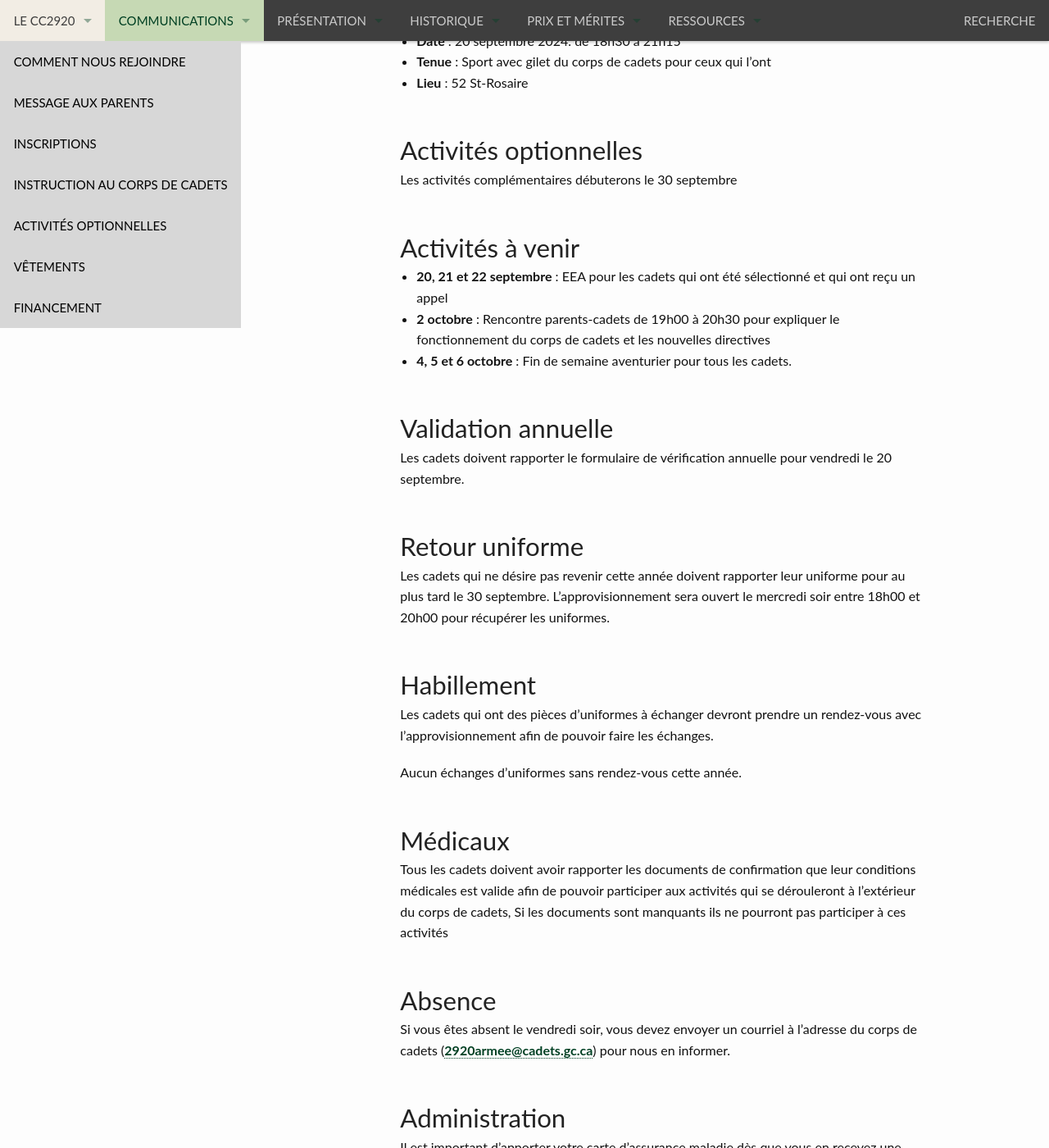
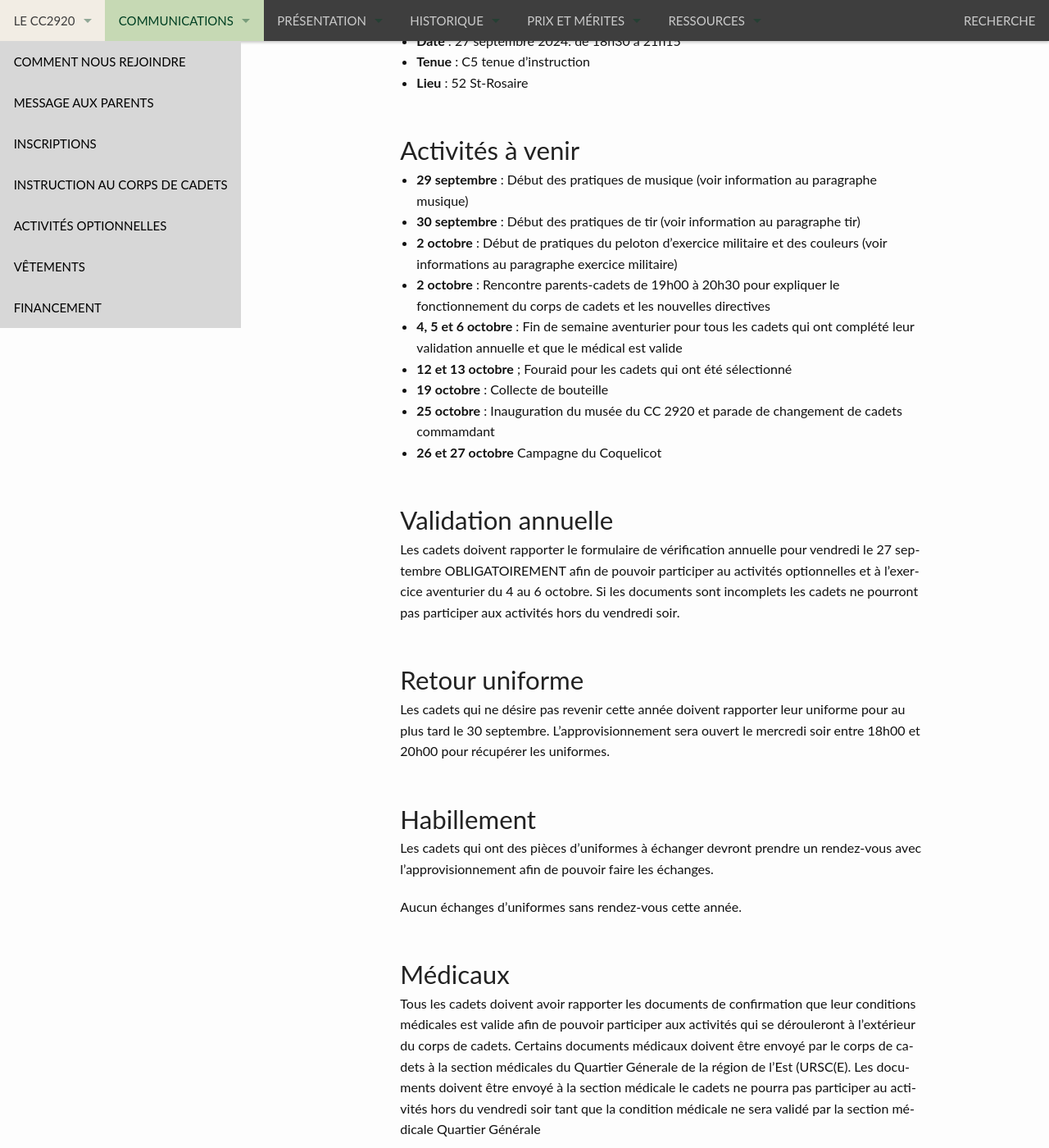
Before and after one commit to CC2920/web, a Jekyll site: the page built from _communications/messages.md, in a window 1280 px wide and 1400 px high, scrolled down 345 px. Shown: the whole window at 82% size. Built offline with Jekyll 4.4.1, drawn with Linux system fonts in a browser that asks for light colours; some of the changed text lies outside the part shown.

Commit message:
Message semaine du 22 spetembre

```diff
--- a/_communications/messages.md
+++ b/_communications/messages.md
@@ -5,23 +5,26 @@ layout: "messages"
 
 ## Soirée d'instruction
 
-- **Date** : 20 septembre 2024. de 18h30 à 21h15
-- **Tenue** : Sport avec gilet du corps de cadets pour ceux qui l'ont
+- **Date** : 27 septembre 2024. de 18h30 à 21h15
+- **Tenue** : C5 tenue d'instruction
 - **Lieu** : 52 St-Rosaire
-
-## Activités optionnelles
-
-Les activités complémentaires débuterons le 30 septembre
 
 ## Activités à venir
 
-- **20, 21 et 22 septembre** : EEA pour les cadets qui ont été sélectionné et qui ont reçu un appel
+- **29 septembre** : Début des pratiques de musique (voir information au paragraphe musique)
+- **30 septembre** : Début des pratiques de tir (voir information au paragraphe tir)
+- **2 octobre** : Début de pratiques du peloton d'exercice militaire et des couleurs (voir informations au paragraphe exercice militaire)
 - **2 octobre** : Rencontre parents-cadets de 19h00 à 20h30 pour expliquer le fonctionnement du corps de cadets et les nouvelles directives
-- **4, 5 et 6 octobre** : Fin de semaine aventurier pour tous les cadets.
+- **4, 5 et 6 octobre** : Fin de semaine aventurier pour tous les cadets qui ont complété leur validation annuelle et que le médical est valide
+- **12 et 13 octobre** ; Fouraid pour les cadets qui ont été sélectionné
+- **19 octobre** : Collecte de bouteille
+- **25 octobre** : Inauguration du musée du CC 2920 et parade de changement de cadets commamdant
+- **26 et 27 octobre** Campagne du Coquelicot
 
 ## Validation annuelle
 
-Les cadets doivent rapporter le formulaire de vérification annuelle pour vendredi le 20 septembre.
+Les cadets doivent rapporter le formulaire de vérification annuelle pour vendredi le 27 septembre OBLIGATOIREMENT afin de pouvoir participer au activités optionnelles et à l'exercice aventurier du 4 au 6 octobre.
+Si les documents sont incomplets les cadets ne pourront pas participer aux activités hors du vendredi soir.
 
 ## Retour uniforme
 
@@ -35,7 +38,48 @@ Aucun échanges d'uniformes sans rendez-vous cette année.
 
 ## Médicaux
 
-Tous les cadets doivent avoir rapporter les documents de confirmation que leur conditions médicales est valide afin de pouvoir participer aux activités qui se dérouleront à l'extérieur du corps de cadets, Si les documents sont manquants ils ne pourront pas participer à ces activités
+Tous les cadets doivent avoir rapporter les documents de confirmation que leur conditions médicales est valide afin de pouvoir participer aux activités qui se dérouleront à l'extérieur du corps de cadets. Certains documents médicaux doivent être envoyé par le corps de cadets à la section médicales du Quartier Génerale de la région de l'Est (URSC(E).  Les documents doivent être envoyé à la section médicale le cadets ne pourra pas participer au activités hors du vendredi soir tant que la condition médicale ne sera validé par la section médicale Quartier Générale
+
+## Musique
+
+- Qui : Pour les cadets inscrits à la musique et dont la validation annuelle et le médicale est valide UNIQUEMENT
+- Heure : de 8h45 à 13h00
+- Lieu : Manège Militaire de Salaberry (188 Boul Alexandre Taché, Hull)
+- Tenue : Civil
+- Matériel requis : Papier, crayon, bouteille d'eau, collation et instrument de musique pour ceux qui en ont un, partitions de musique
+
+## Tir
+
+- Qui : Pour tous les cadets et dont la validation annuelle et le médicale est valide UNIQUEMENT
+- Heure : de 18h00 à 20h30
+- Lieu : Centre Nouvel-Horizon (100 rue labbe, Gatineau)
+- Tenue : Civil
+- Matériel requis : Bouteille d'eau
+
+## Exercice militaire
+
+- Qui : Pour tous les cadets inscrits et dont la validation annuelle et le médicale est valide UNIQUEMENT
+- Heure : de 18h30 à 20h00
+- Lieu : Centre Nouvel-Horizon (100 rue labbe, Gatineau)
+- Tenue : Civil
+- Matériel requis : Bouteille d'eau
+
+## Rencontre de parent
+
+- Qui : tous les parents des cadets et les cadets s'il désir assisté
+- Heure : 19h00 à 20h30
+- Lieu : Centre communautaire Daniel-Lafortune (448 Rue de Pointe-Gatineau, Gatineau)
+- Tenue : Civil
+- Lettre d'invitation [https://drive.google.com/file/d/1Inwj-_iqngMAuosnhDhbX2jJ38eCRxs0/view?usp=sharing]
+
+
+## Exercice Aventurier
+
+- Qui : Pour tous les cadets inscrits et dont la validation annuelle et le médicale est valide UNIQUEMENT
+- Heure : 18h30 le 4 octobre à 16h00 le 6 octobre
+- Lieu : Départ du corps de cadets et retour au même endroit
+- Tenue : Civil
+- Lettre d'information et liste du matériel [https://drive.google.com/file/d/1MqZHS0uYjU7aKeoeUDn21wnklUXizNFH/view?usp=sharing]
 
 ## Absence
 
```
